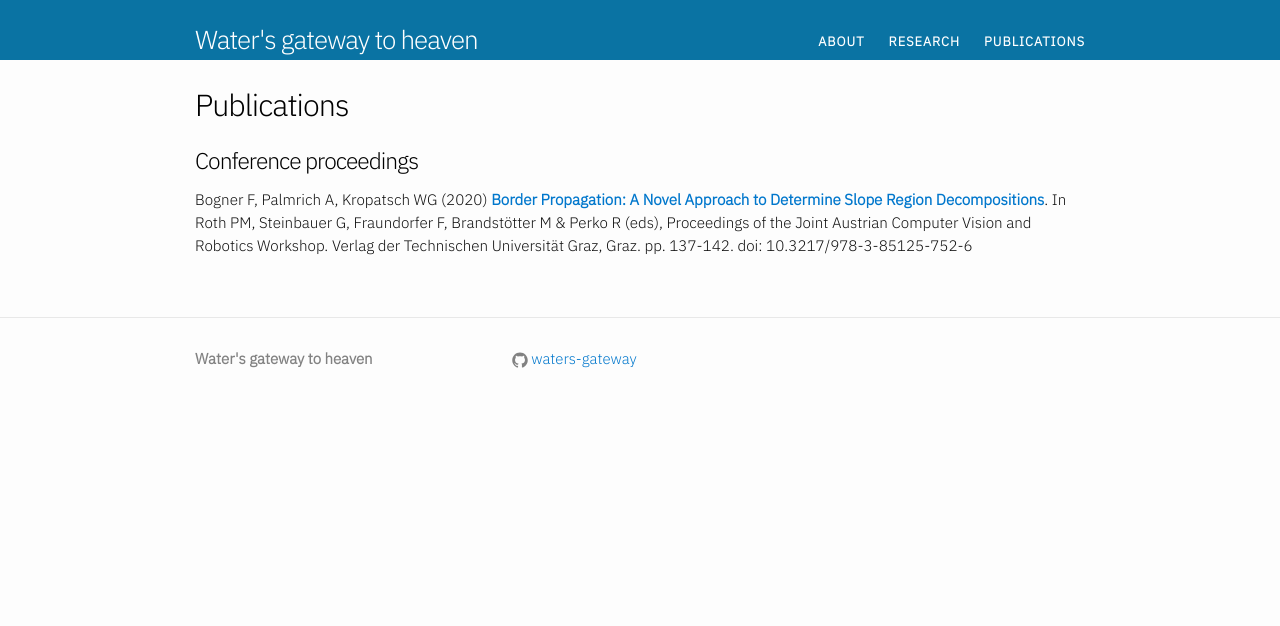
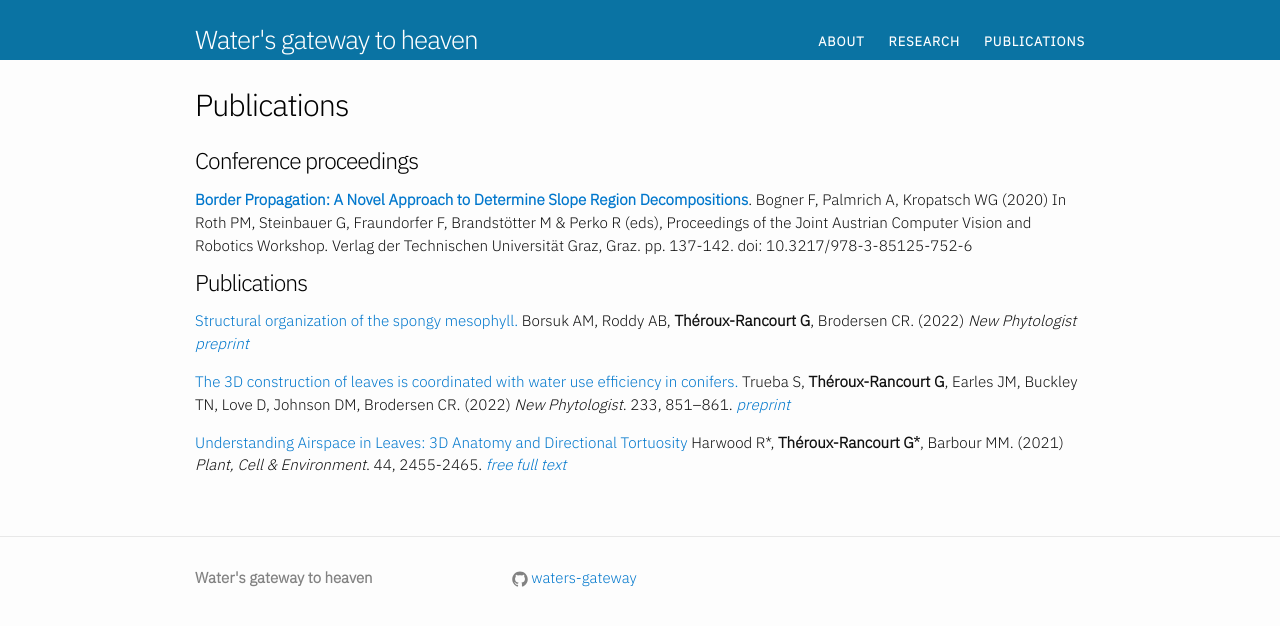
Before and after one commit to waters-gateway/waters-gateway.github.io, a Jekyll site: the page built from publications.md, in a window 1280 px wide. Shown: the top 626 px of the page. Built offline with Jekyll 4.4.1, drawn with Linux system fonts in a browser that asks for light colours.

Commit message:
Added pubs of GTR funded by project

```diff
--- a/publications.md
+++ b/publications.md
@@ -7,4 +7,12 @@ lang: en
 
 # Conference proceedings
 
-Bogner F, Palmrich A, Kropatsch WG (2020) [__Border Propagation: A Novel Approach to Determine Slope Region Decompositions__](https://doi.org/10.3217/978-3-85125-752-6). In Roth PM, Steinbauer G, Fraundorfer F, Brandstötter M & Perko R (eds), Proceedings of the Joint Austrian Computer Vision and Robotics Workshop. Verlag der Technischen Universität Graz, Graz. pp. 137-142. doi: 10.3217/978-3-85125-752-6
+[__Border Propagation: A Novel Approach to Determine Slope Region Decompositions__](https://doi.org/10.3217/978-3-85125-752-6). Bogner F, Palmrich A, Kropatsch WG (2020) In Roth PM, Steinbauer G, Fraundorfer F, Brandstötter M & Perko R (eds), Proceedings of the Joint Austrian Computer Vision and Robotics Workshop. Verlag der Technischen Universität Graz, Graz. pp. 137-142. doi: 10.3217/978-3-85125-752-6
+
+# Publications
+
+[Structural organization of the spongy mesophyll.](https://nph.onlinelibrary.wiley.com/doi/10.1111/nph.17971) Borsuk AM, Roddy AB, **Théroux-Rancourt G**, Brodersen CR. (2022) *New Phytologist* [*preprint*]((https://www.biorxiv.org/content/10.1101/852459v2){:target="_blank"  rel="noopener noreferrer"})
+
+[The 3D construction of leaves is coordinated with water use efficiency in conifers.](https://doi.org/10.1111/nph.17772){:target="_blank"  rel="noopener noreferrer"} Trueba S, **Théroux-Rancourt G**, Earles JM, Buckley TN, Love D, Johnson DM, Brodersen CR. (2022) *New Phytologist*. 233, 851–861. [*preprint*](https://www.biorxiv.org/content/10.1101/2021.04.23.441113v1){:target="_blank"  rel="noopener noreferrer"}
+
+[Understanding Airspace in Leaves: 3D Anatomy and Directional Tortuosity](https://onlinelibrary.wiley.com/doi/10.1111/pce.14079){:target="_blank"  rel="noopener noreferrer"} Harwood R\*, **Théroux-Rancourt G\***, Barbour MM. (2021) *Plant, Cell & Environment*. 44, 2455-2465. [*free full text*](https://onlinelibrary.wiley.com/share/author/DPQAQKKG2MNRS5KQEUAP?target=10.1111/pce.14079){:target="_blank"  rel="noopener noreferrer"}
```
